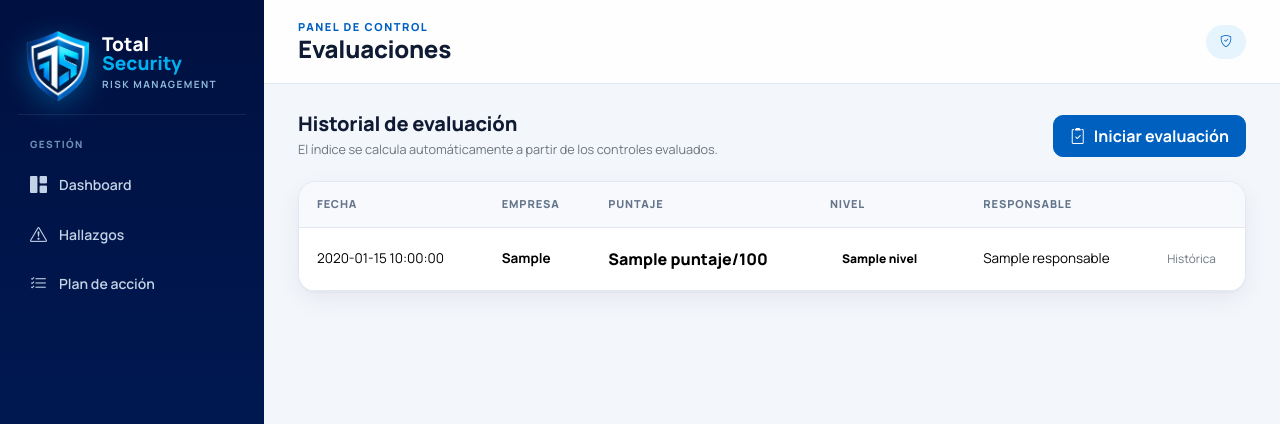
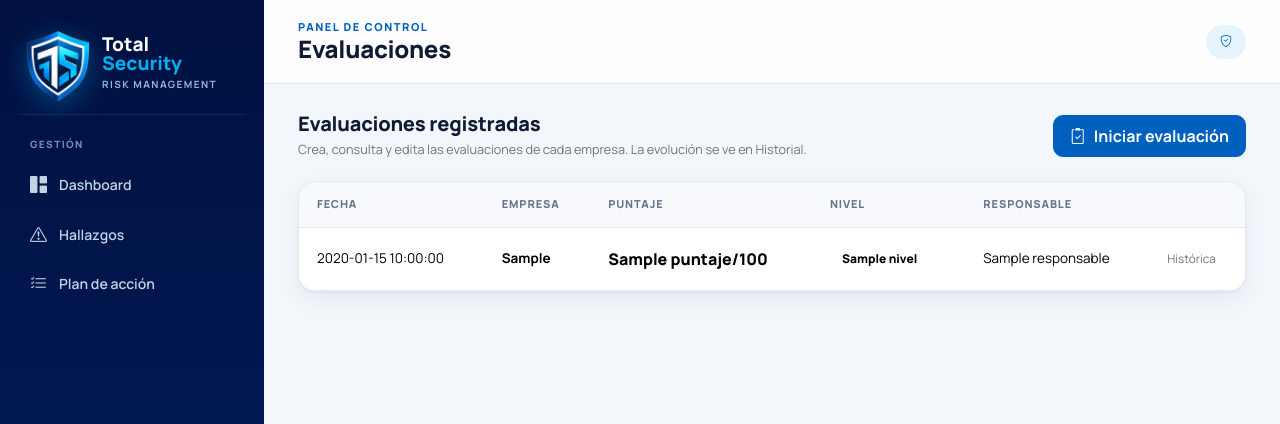
Before and after one commit to FALB0512/cybersafe360, a Flask app: template templates/evaluaciones.html in a window 1280 px wide. Shown: the top 424 px of the page. Run offline with Flask 3, Linux system fonts and the light colour scheme; the template is opened without the code that fills it: most values are stand-ins (such as "Sample title", 1, 10 or a date in 2020).

Commit message:
Separa Historial de Evaluaciones y agrega comparación de evolución
- Nueva página Historial con gráfica de evolución por empresa.
- Comparación con la evaluación anterior (índice, veredicto y dominios)
  solo cuando hay al menos dos evaluaciones.
- Evaluaciones queda como registro, con acciones Resultado y Editar.
- El panel de empresa ya no incluye el historial; enlaza a Historial.

Co-Authored-By: Claude <noreply@anthropic.com>
Claude-Session: https://claude.ai/code/session_01FHvqgyRoAV7UKiDcaqKW1z

```diff
--- a/app.py
+++ b/app.py
@@ -536,6 +536,62 @@ def nueva_evaluacion_form():
     )
 
 
+@app.route("/historial")
+@roles_required(*EDITORES)
+def historial():
+    empresa_id = request.args.get("empresa", type=int)
+    conn = get_db()
+    empresas_data = conn.execute("SELECT * FROM empresas ORDER BY razon_social").fetchall()
+    empresa = conn.execute("SELECT * FROM empresas WHERE id=?", (empresa_id,)).fetchone() if empresa_id else None
+    if not empresa and empresas_data:
+        empresa = empresas_data[0]
+    evaluaciones_emp = []
+    if empresa:
+        evaluaciones_emp = conn.execute(
+            "SELECT * FROM evaluaciones WHERE empresa_id=? ORDER BY fecha DESC, id DESC", (empresa["id"],)
+        ).fetchall()
+
+    dominios_por_eval = {}
+    for ev in evaluaciones_emp[:2]:
+        filas = conn.execute("""
+            SELECT c.dominio, ROUND(100.0 * SUM(r.resultado) / (COUNT(*) * 2), 0) AS pct
+            FROM respuestas r JOIN controles c ON c.id=r.control_id
+            WHERE r.evaluacion_id=? GROUP BY c.dominio
+        """, (ev["id"],)).fetchall()
+        dominios_por_eval[ev["id"]] = {f["dominio"]: int(f["pct"]) for f in filas}
+    conn.close()
+
+    historial_items = []
+    for i, ev in enumerate(evaluaciones_emp):
+        anterior = evaluaciones_emp[i + 1] if i + 1 < len(evaluaciones_emp) else None
+        historial_items.append({"ev": ev, "delta": (ev["puntaje"] - anterior["puntaje"]) if anterior else None})
+
+    comparacion = None
+    if len(evaluaciones_emp) >= 2:
+        actual, anterior = evaluaciones_emp[0], evaluaciones_emp[1]
+        delta = actual["puntaje"] - anterior["puntaje"]
+        dom_act = dominios_por_eval[actual["id"]]
+        dom_ant = dominios_por_eval[anterior["id"]]
+        dominios = [
+            (d, dom_ant.get(d, 0), dom_act.get(d, 0), dom_act.get(d, 0) - dom_ant.get(d, 0))
+            for d in dict.fromkeys(dom for dom, _ in CONTROLES_BASE)
+        ]
+        comparacion = {
+            "actual": actual, "anterior": anterior, "delta": delta,
+            "veredicto": "Mejoró" if delta > 0 else ("Empeoró" if delta < 0 else "Sin cambio"),
+            "dominios": dominios,
+            "desde_inicio": evaluaciones_emp[0]["puntaje"] - evaluaciones_emp[-1]["puntaje"],
+            "primera": evaluaciones_emp[-1],
+        }
+
+    return render_template(
+        "historial.html", empresas=empresas_data, empresa=empresa, historial=historial_items,
+        comparacion=comparacion,
+        grafico_fechas=[e["fecha"] for e in reversed(evaluaciones_emp)],
+        grafico_valores=[e["puntaje"] for e in reversed(evaluaciones_emp)],
+        empresa_id=empresa["id"] if empresa else None
+    )
+
 @app.route("/evaluaciones/<int:evaluacion_id>/editar")
 @roles_required(*EDITORES)
 def editar_evaluacion(evaluacion_id):
--- a/templates/base.html
+++ b/templates/base.html
@@ -35,6 +35,9 @@
             </a>
             <a class="nav-link {% if request.endpoint in ('evaluaciones', 'nueva_evaluacion_form') %}active{% endif %}" href="{{ url_for('evaluaciones') }}">
                 <i class="bi bi-clipboard2-check"></i><span>Evaluaciones</span>
+            </a>
+            <a class="nav-link {% if request.endpoint == 'historial' %}active{% endif %}" href="{{ url_for('historial') }}">
+                <i class="bi bi-graph-up-arrow"></i><span>Historial</span>
             </a>
             {% endif %}
             <a class="nav-link {% if request.endpoint == 'hallazgos' %}active{% endif %}" href="{{ url_for('hallazgos') }}">
--- a/templates/evaluaciones.html
+++ b/templates/evaluaciones.html
@@ -4,8 +4,8 @@
 {% block content %}
 <div class="section-actions">
     <div>
-        <h5 class="mb-1">Historial de evaluación</h5>
-        <div class="text-secondary small">El índice se calcula automáticamente a partir de los controles evaluados.</div>
+        <h5 class="mb-1">Evaluaciones registradas</h5>
+        <div class="text-secondary small">Crea, consulta y edita las evaluaciones de cada empresa. La evolución se ve en Historial.</div>
     </div>
     <a class="btn btn-primary" href="{{ url_for('nueva_evaluacion_form') }}">
         <i class="bi bi-clipboard2-check me-2"></i>Iniciar evaluación
@@ -27,6 +27,7 @@
 <td>
 {% if e['observacion'] and 'calculado automáticamente' in e['observacion'] %}
 <a class="btn btn-sm btn-outline-primary" href="{{ url_for('resultado_evaluacion', evaluacion_id=e['id']) }}">Ver resultado</a>
+<a class="btn btn-sm btn-light" href="{{ url_for('editar_evaluacion', evaluacion_id=e['id']) }}">Editar</a>
 {% else %}
 <span class="small text-secondary">Histórica</span>
 {% endif %}
```
Also changed, not shown: templates/empresa.html (+1 -47 lines), templates/historial.html (added, +101 -0 lines).
